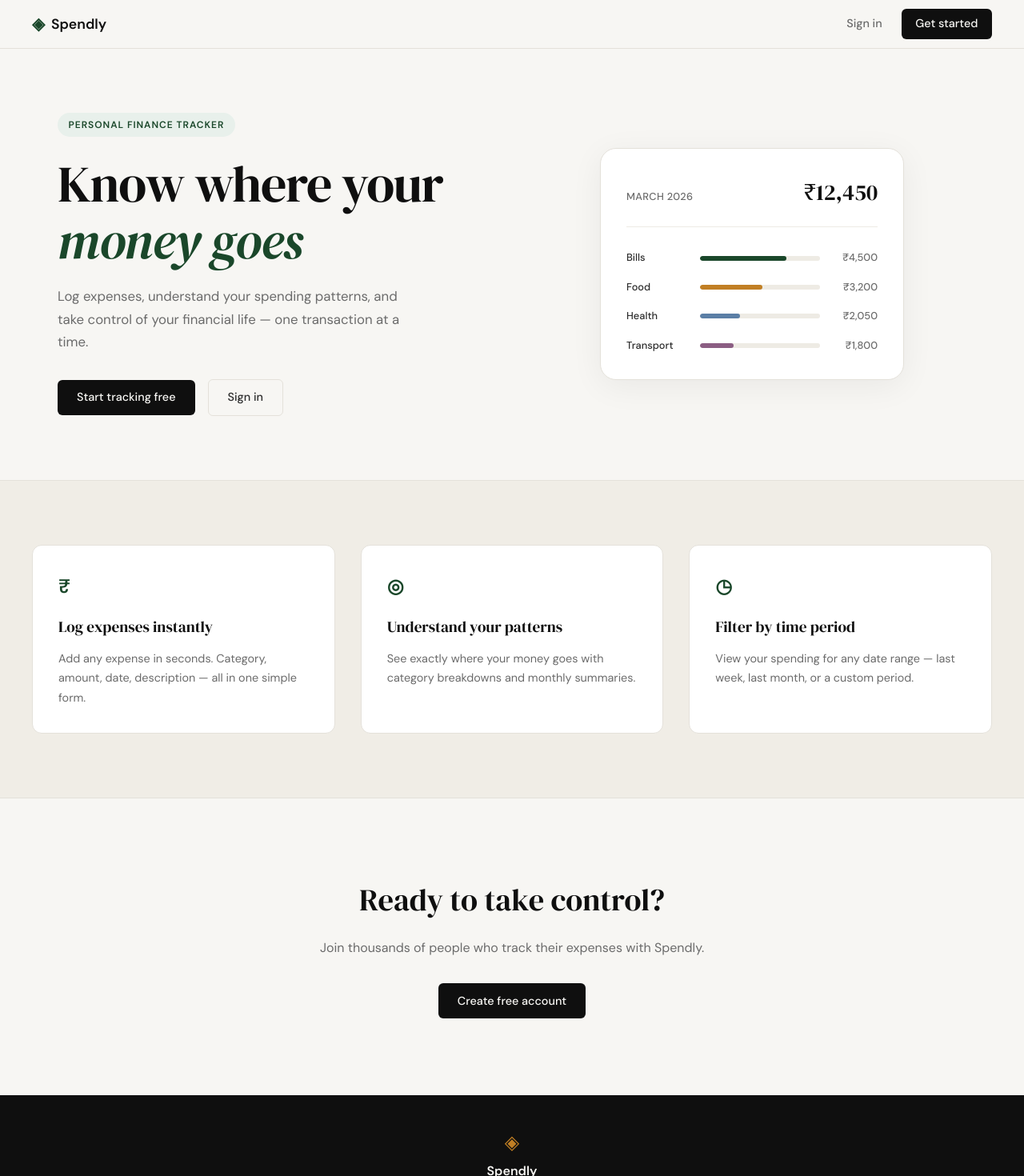
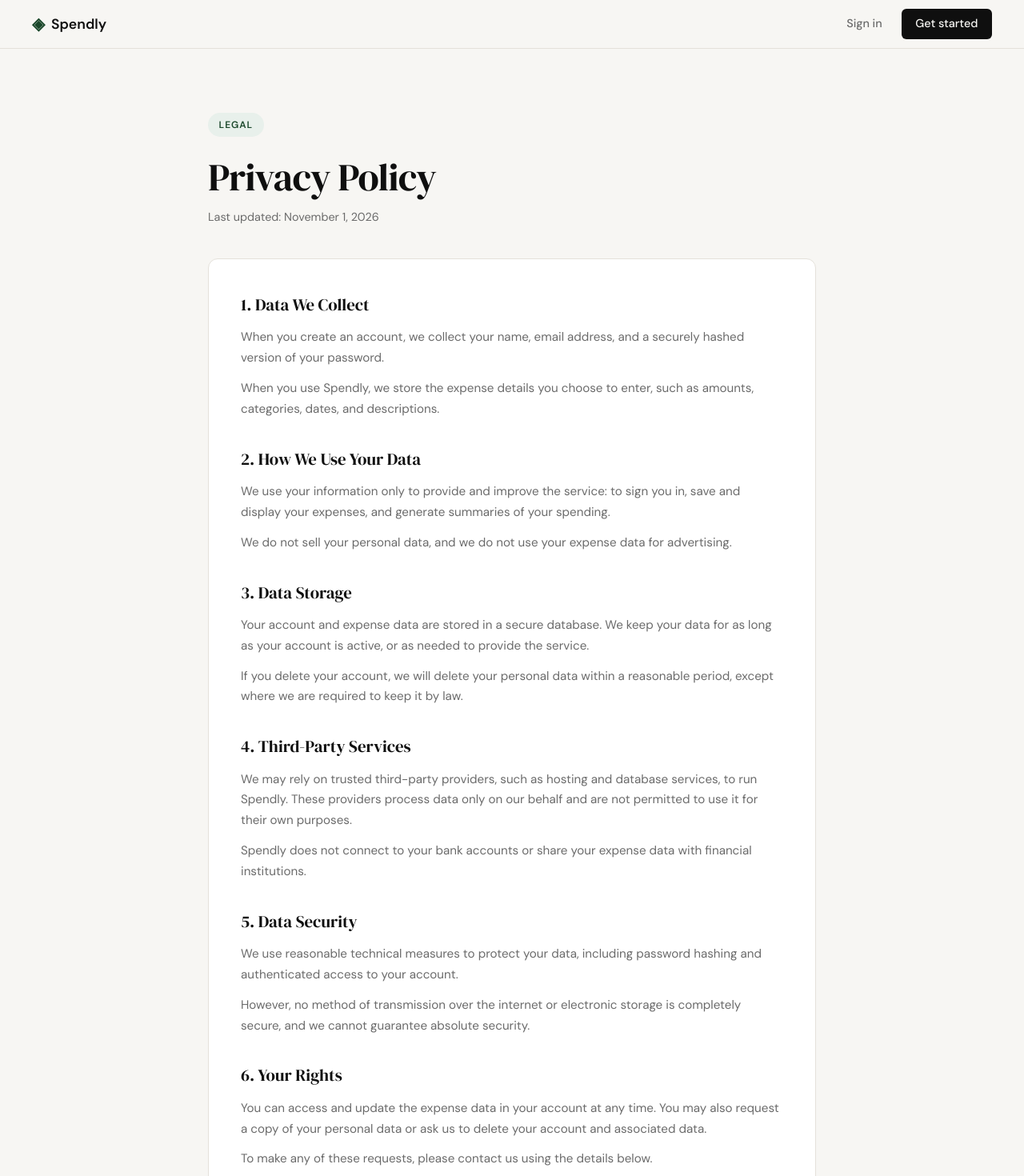
Before and after one commit to Ritiktomar02/Spendly, a React (Vite) app in the folder frontend/: page /privacy in a window 1280 px wide. Before the commit this address led to /. Shown: the top 1470 px of the page at 80% size. Built offline with nearby package versions, Linux system fonts and the light colour scheme.

Commit message:
landing: add privacy policy page and route

```diff
--- a/frontend/src/App.jsx
+++ b/frontend/src/App.jsx
@@ -6,6 +6,7 @@ import LoginPage from "./pages/LoginPage.jsx";
 import RegisterPage from "./pages/RegisterPage.jsx";
 import DashboardPage from "./pages/DashboardPage.jsx";
 import TermsPage from "./pages/TermsPage.jsx";
+import PrivacyPage from "./pages/PrivacyPage.jsx";
 
 // PrivateRoute — redirects to /login if the user is not authenticated
 function PrivateRoute({ children }) {
@@ -31,6 +32,7 @@ function App() {
             <Route path="/login" element={<LoginPage />} />
             <Route path="/register" element={<RegisterPage />} />
             <Route path="/terms" element={<TermsPage />} />
+            <Route path="/privacy" element={<PrivacyPage />} />
 
             {/* Protected route — only accessible when logged in */}
             <Route
--- a/frontend/src/components/Footer.jsx
+++ b/frontend/src/components/Footer.jsx
@@ -11,7 +11,7 @@ function Footer() {
         <p className="text-[0.8rem] text-ink-faint">Track every rupee. Own your finances.</p>
         <div className="flex flex-col items-center gap-1">
           <Link to="/terms">Terms and Conditions</Link>{" "}
-          <a href="#">Privacy Policy</a>
+          <Link to="/privacy">Privacy Policy</Link>
         </div>
       </div>
     </footer>
--- /dev/null
+++ b/frontend/src/pages/PrivacyPage.jsx
@@ -0,0 +1,94 @@
+// Privacy Policy page — static legal content, linked from the Footer
+const sections = [
+  {
+    title: "1. Data We Collect",
+    body: [
+      "When you create an account, we collect your name, email address, and a securely hashed version of your password.",
+      "When you use Spendly, we store the expense details you choose to enter, such as amounts, categories, dates, and descriptions.",
+    ],
+  },
+  {
+    title: "2. How We Use Your Data",
+    body: [
+      "We use your information only to provide and improve the service: to sign you in, save and display your expenses, and generate summaries of your spending.",
+      "We do not sell your personal data, and we do not use your expense data for advertising.",
+    ],
+  },
+  {
+    title: "3. Data Storage",
+    body: [
+      "Your account and expense data are stored in a secure database. We keep your data for as long as your account is active, or as needed to provide the service.",
+      "If you delete your account, we will delete your personal data within a reasonable period, except where we are required to keep it by law.",
+    ],
+  },
+  {
+    title: "4. Third-Party Services",
+    body: [
+      "We may rely on trusted third-party providers, such as hosting and database services, to run Spendly. These providers process data only on our behalf and are not permitted to use it for their own purposes.",
+      "Spendly does not connect to your bank accounts or share your expense data with financial institutions.",
+    ],
+  },
+  {
+    title: "5. Data Security",
+    body: [
+      "We use reasonable technical measures to protect your data, including password hashing and authenticated access to your account.",
+      "However, no method of transmission over the internet or electronic storage is completely secure, and we cannot guarantee absolute security.",
+    ],
+  },
+  {
+    title: "6. Your Rights",
+    body: [
+      "You can access and update the expense data in your account at any time. You may also request a copy of your personal data or ask us to delete your account and associated data.",
+      "To make any of these requests, please contact us using the details below.",
+    ],
+  },
+  {
+    title: "7. Changes to Privacy Policy",
+    body: [
+      "We may update this Privacy Policy from time to time. When we do, we will revise the \"Last updated\" date at the top of this page. Continued use of Spendly after changes are posted means you accept the updated policy.",
+    ],
+  },
+  {
+    title: "8. Contact Us",
+    body: [
+      "If you have any questions about this Privacy Policy or how your data is handled, please contact us at support@spendly.app.",
+    ],
+  },
+];
+
+function PrivacyPage() {
+  return (
+    <section className="py-20 px-8">
+      <div className="max-w-[760px] mx-auto">
+
+        {/* Header */}
+        <div className="mb-10">
+          <div className="inline-block bg-accent-light text-accent text-[0.75rem] font-semibold uppercase tracking-[0.08em] px-[0.85rem] py-[0.35rem] rounded-full mb-6">
+            Legal
+          </div>
+          <h1 className="font-display text-[clamp(2rem,4vw,3rem)] leading-[1.1] tracking-[-0.02em] text-ink mb-3">
+            Privacy Policy
+          </h1>
+          <p className="text-[0.9rem] text-ink-muted">Last updated: November 1, 2026</p>
+        </div>
+
+        {/* Content card */}
+        <div className="bg-paper-card border border-border rounded-md p-8 md:p-10">
+          {sections.map((section) => (
+            <div key={section.title} className="mb-8 last:mb-0">
+              <h2 className="font-display text-[1.3rem] text-ink mb-3">{section.title}</h2>
+              {section.body.map((paragraph, i) => (
+                <p key={i} className="text-[0.95rem] text-ink-muted leading-[1.7] mb-3 last:mb-0">
+                  {paragraph}
+                </p>
+              ))}
+            </div>
+          ))}
+        </div>
+
+      </div>
+    </section>
+  );
+}
+
+export default PrivacyPage;
```
